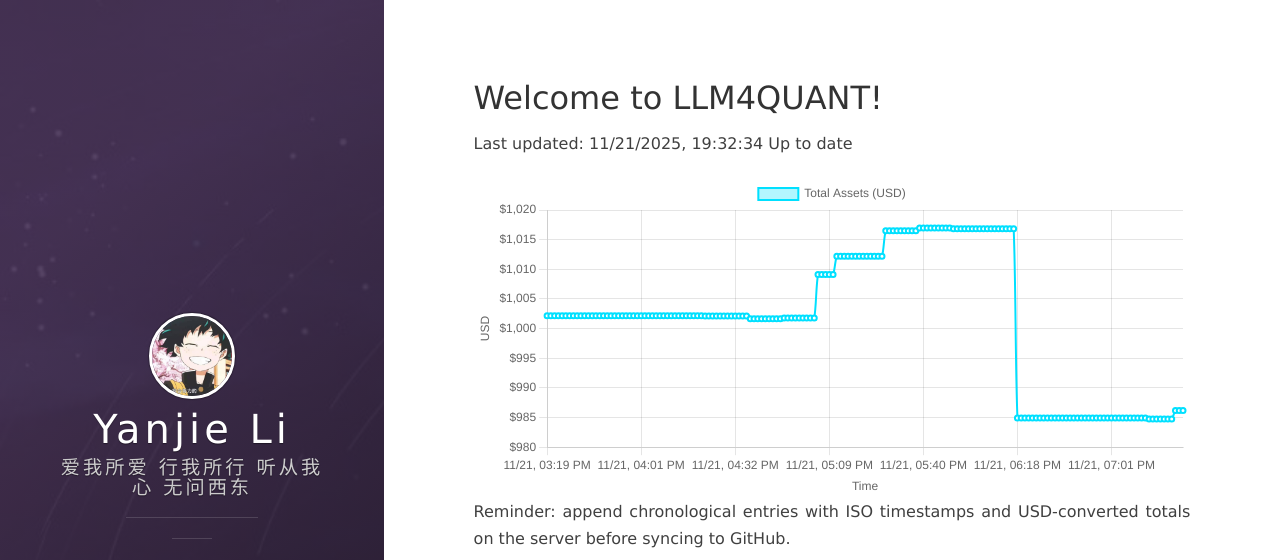
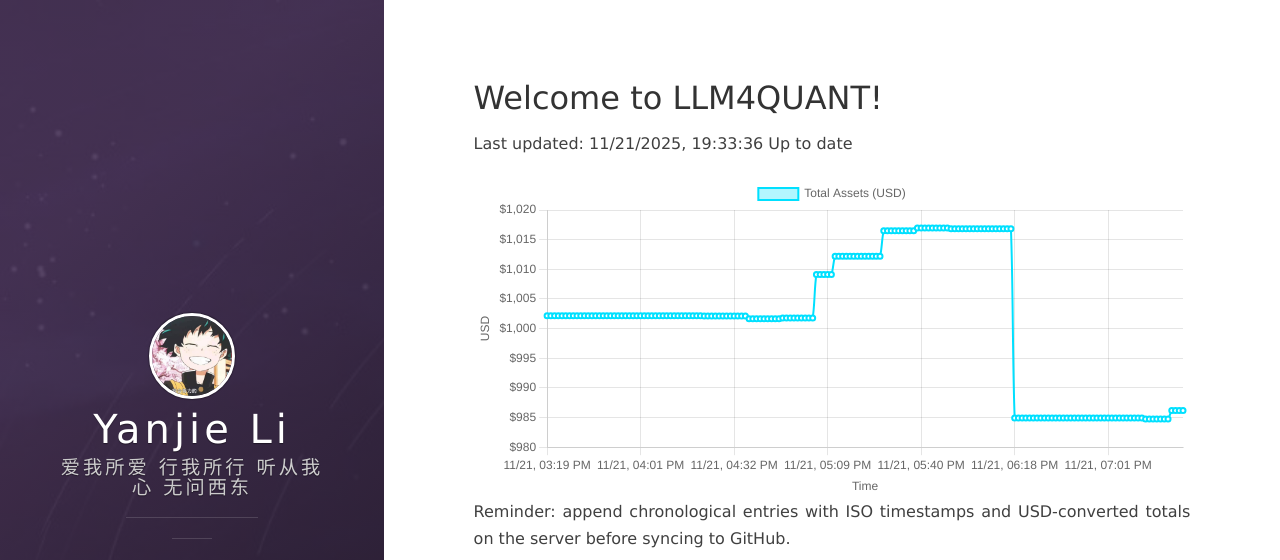
Before and after one commit to leeyegy/leeyegy.github.io, a Jekyll site: the page built from live-trading.html, in a window 1280 px wide and 1081 px high. Shown: the top 560 px of the window. Built offline with Jekyll 4.4.1, drawn with Linux system fonts in a browser that asks for light colours; nearby versions of some CDN libraries.

Commit message:
AccountMonitor: update balance history 2025-11-22T03:33:36+08:00

```diff
--- a/assets/data/binance/balance-history.json
+++ b/assets/data/binance/balance-history.json
@@ -1,5 +1,5 @@
 {
-  "generatedAt": "2025-11-22T03:32:34+08:00",
+  "generatedAt": "2025-11-22T03:33:36+08:00",
   "asset": "total_usd_value",
   "history": [
     {
@@ -681,6 +681,10 @@
     {
       "timestamp": "2025-11-22T03:32:34+08:00",
       "totalUsd": 986.17042413
+    },
+    {
+      "timestamp": "2025-11-22T03:33:36+08:00",
+      "totalUsd": 986.17042413
     }
   ]
 }
```
